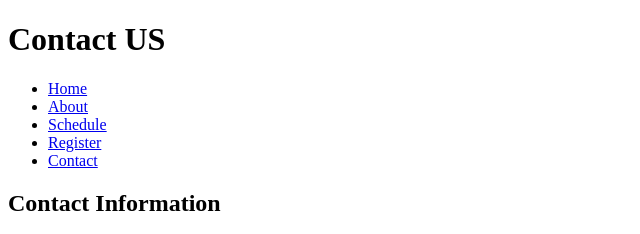
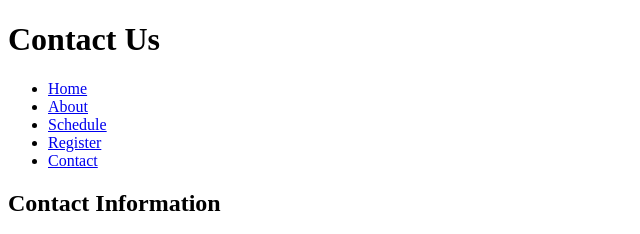
Before and after one commit to DinewoDlalisa/TechCon_HTML, a plain HTML site: page techcon_website/contact.html in a window 1280 px wide. Shown: the top 234 px of the page, 0-640 px from the left. Drawn offline with Linux system fonts and the light colour scheme.

Commit message:
Update contact.html h1 to Contact Us

```diff
--- a/techcon_website/contact.html
+++ b/techcon_website/contact.html
@@ -7,7 +7,7 @@
     </head>
     <body>
         <header>
-            <h1> Contact US</h1>
+            <h1>Contact Us</h1>
             <nav>
                 <ul>
                     <li><a href="index.html">Home</a></li>
```
